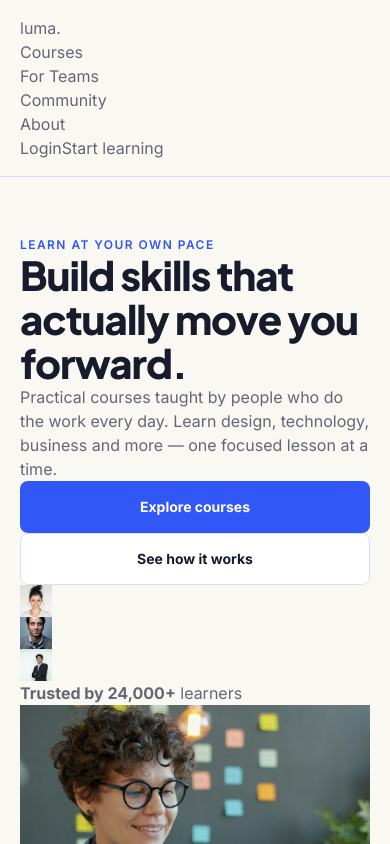
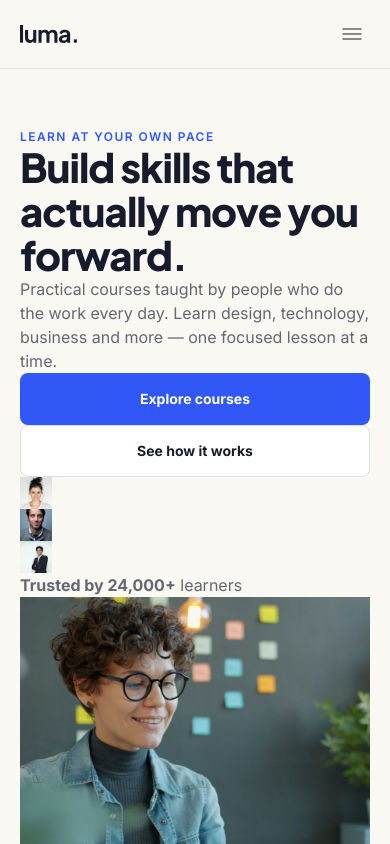
Before and after one commit to raresan/buzzvel-coding-test1-renan-alonso, a Next.js app: page / in a window 390 px wide. Shown: the top 844 px of the page. Built offline with nearby package versions, Linux system fonts and the light colour scheme.

Commit message:
feat: header menu

```diff
--- a/app/components/sections/Footer.tsx
+++ b/app/components/sections/Footer.tsx
@@ -4,7 +4,7 @@ import Clickable from '../ui/Clickable'
 
 interface FooterProps {
   data: {
-    logoText: string
+    logo: string
     slogan: string
     columns: {
       title: string
@@ -20,7 +20,7 @@ export default function Footer({ data }: FooterProps) {
       <div className="section-container pb-5 lg:pt-20 lg:pb-10">
         <div>
           <div>
-            <div>{data.logoText}</div>
+            <div></div>
 
             <p>{data.slogan}</p>
           </div>
--- a/app/components/sections/Header.tsx
+++ b/app/components/sections/Header.tsx
@@ -1,10 +1,12 @@
 import type { ClickableProps } from '../ui/Clickable'
 
 import Clickable from '../ui/Clickable'
+import Icon from '../ui/Icon'
+import Button from '../ui/Button'
 
 interface HeaderProps {
   data: {
-    logoText: string
+    logo: string
     navLinks: ClickableProps[]
     login: ClickableProps
     ctaButton: ClickableProps
@@ -14,11 +16,17 @@ interface HeaderProps {
 export default function Header({ data }: HeaderProps) {
   return (
     <header className="bg-light-yellow border-b border-line">
-      <div className="section-container py-4 lg:py-3">
-        <div>{data.logoText}</div>
+      <div className="section-container py-4 lg:py-3 flex justify-between items-center">
+        <Clickable href="/" className="inline-block text-ink-primary h-4.5">
+          <Icon name={data.logo} className="h-full w-auto" />
+        </Clickable>
 
         <nav>
-          <ul>
+          <Clickable className="p-1.5 lg:hidden">
+            <Icon name="menu" className="size-6" />
+          </Clickable>
+
+          <ul className="text-sm hidden lg:flex items-center gap-8">
             {data.navLinks.map((link, index) => (
               <li key={index}>
                 <Clickable {...link} />
@@ -27,9 +35,14 @@ export default function Header({ data }: HeaderProps) {
           </ul>
         </nav>
 
-        <div>
-          <Clickable {...data.login} />
-          <Clickable {...data.ctaButton} />
+        <div className="text-sm hidden lg:flex gap-2 items-center">
+          <Clickable href={data.login.href} className="px-4 py-2.5">
+            {data.login.label}
+          </Clickable>
+
+          <Button href={data.ctaButton.href} size="sm">
+            {data.ctaButton.label}
+          </Button>
         </div>
       </div>
     </header>
--- /dev/null
+++ b/app/components/ui/Icon/Menu.tsx
@@ -0,0 +1,20 @@
+import type { SVGProps } from 'react'
+
+export default function Menu({ className, ...props }: SVGProps<SVGSVGElement>) {
+  return (
+    <svg
+      viewBox="0 0 24 24"
+      fill="none"
+      className={className}
+      aria-label="menu button"
+      {...props}
+    >
+      <path
+        d="M3 7H21M3 12H21M3 17H21"
+        stroke-width="1.5"
+        stroke-linecap="round"
+        stroke="currentColor"
+      />
+    </svg>
+  )
+}
--- a/app/components/ui/Icon/index.tsx
+++ b/app/components/ui/Icon/index.tsx
@@ -1,18 +1,18 @@
 import type { ComponentType, SVGProps } from 'react'
 import Logo from './Logo'
+import Menu from './Menu'
 
 const ICONS = {
   logo: Logo,
+  menu: Menu,
 } as const satisfies Record<string, ComponentType<SVGProps<SVGSVGElement>>>
 
-export type IconName = keyof typeof ICONS
-
 export interface IconProps extends SVGProps<SVGSVGElement> {
-  name: IconName
+  name: string
 }
 
-export function Icon({ name, className, ...props }: IconProps) {
-  const IconComponent = ICONS[name]
+export default function Icon({ name, className, ...props }: IconProps) {
+  const IconComponent = ICONS[name as keyof typeof ICONS]
 
   if (!IconComponent) {
     return null
--- a/app/data/index.js
+++ b/app/data/index.js
@@ -1,6 +1,6 @@
 export const data = {
   header: {
-    logoText: 'luma.',
+    logo: 'logo',
     navLinks: [
       { label: 'Courses', href: '#courses' },
       { label: 'For Teams', href: '#for-teams' },
@@ -215,7 +215,7 @@ export const data = {
   },
 
   footer: {
-    logoText: 'luma.',
+    logo: 'logo',
     slogan: 'Practical learning for curious people.',
     columns: [
       {
```
